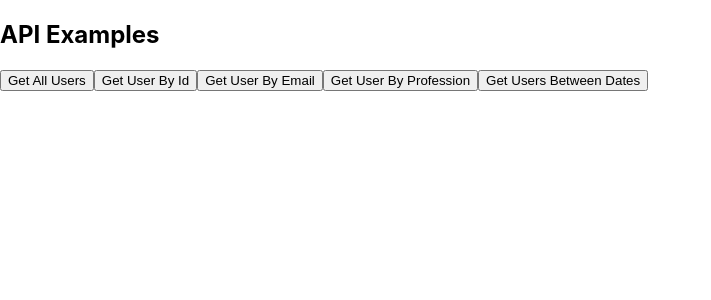
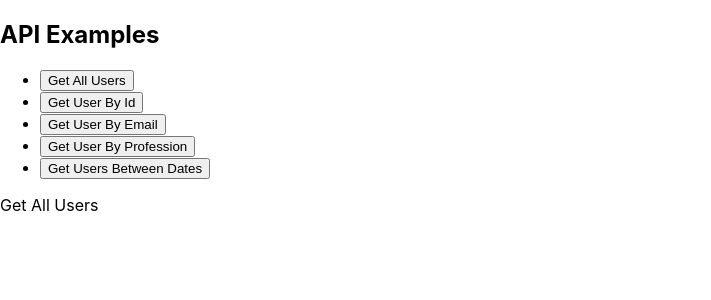
Before and after one commit to simone188535/Mag-Mutual-TH, a React (Create React App) app in the folder client/: page / in a window 1280 px wide. Shown: the top 300 px of the page, without its empty margins (0-711 px from the left). Built offline with nearby package versions, Linux system fonts and the light colour scheme.

Commit message:
components added to nav bar

```diff
--- a/client/src/App.css
+++ b/client/src/App.css
@@ -1,3 +1,14 @@
+:root {
+  --baby-blue: #68BBE3;
+  --blue-grotto: #0E86D4;
+  --blue: #055C9D;
+  --navy-blue: #003060;
+
+}
+
+/* body {
+  background-color:  var(--baby-blue);
+} */
 .app {
 
 }
--- a/client/src/App.js
+++ b/client/src/App.js
@@ -1,12 +1,16 @@
-import Header from './components/Header';
-import './App.css';
+import { BrowserRouter as Router } from "react-router-dom";
+import Header from "./components/Header";
+import AllRoutes from "./components/AllRoutes";
+import "./App.css";
 
 function App() {
   return (
-    <div className="app">
-    <Header />
-
-    </div>
+    <Router>
+      <div className="app">
+        <Header />
+        <AllRoutes />
+      </div>
+    </Router>
   );
 }
 
--- a/client/src/components/AllRoutes/index.js
+++ b/client/src/components/AllRoutes/index.js
@@ -1,6 +1,21 @@
+import { Switch, Route } from "react-router-dom";
+
+import GetAllUsers from '../GetAllUsers';
+import GetUserById from "../GetUserById";
+import GetUserByEmail from "../GetUserByEmail";
+import GetUsersInDateRange from "../GetUsersInDateRange";
+import GetUserByProfession from "../GetUserByProfession";
 
 function AllRoutes() {
-
+  return (
+    <Switch>
+      <Route path="/:id" component={GetUserById} />
+      <Route path="/email" component={GetUserByEmail} />
+      <Route path="/date" component={GetUsersInDateRange} />
+      <Route path="/profession" component={GetUserByProfession} />
+      <Route path="/" component={GetAllUsers} />
+    </Switch>
+  )
 }
 
 export default AllRoutes;
--- /dev/null
+++ b/client/src/components/GetUserByProfession/index.js
@@ -0,0 +1,6 @@
+
+function GetUserByProfession() {
+    return (<div>Get User By Profession</div>);
+}
+
+export default GetUserByProfession;
--- a/client/src/components/Header/index.js
+++ b/client/src/components/Header/index.js
@@ -13,9 +13,13 @@ function Header() {
         <h1 className="header-text">API Examples</h1>
       </section>
       <section className="nav-button">
-        {navItems.map((item) => (
-          <button type="button">{item}</button>
-        ))}
+        <ul>
+          {navItems.map((item) => (
+            <li>
+              <button type="button">{item}</button>
+            </li>
+          ))}
+        </ul>
       </section>
     </>
   );
```
